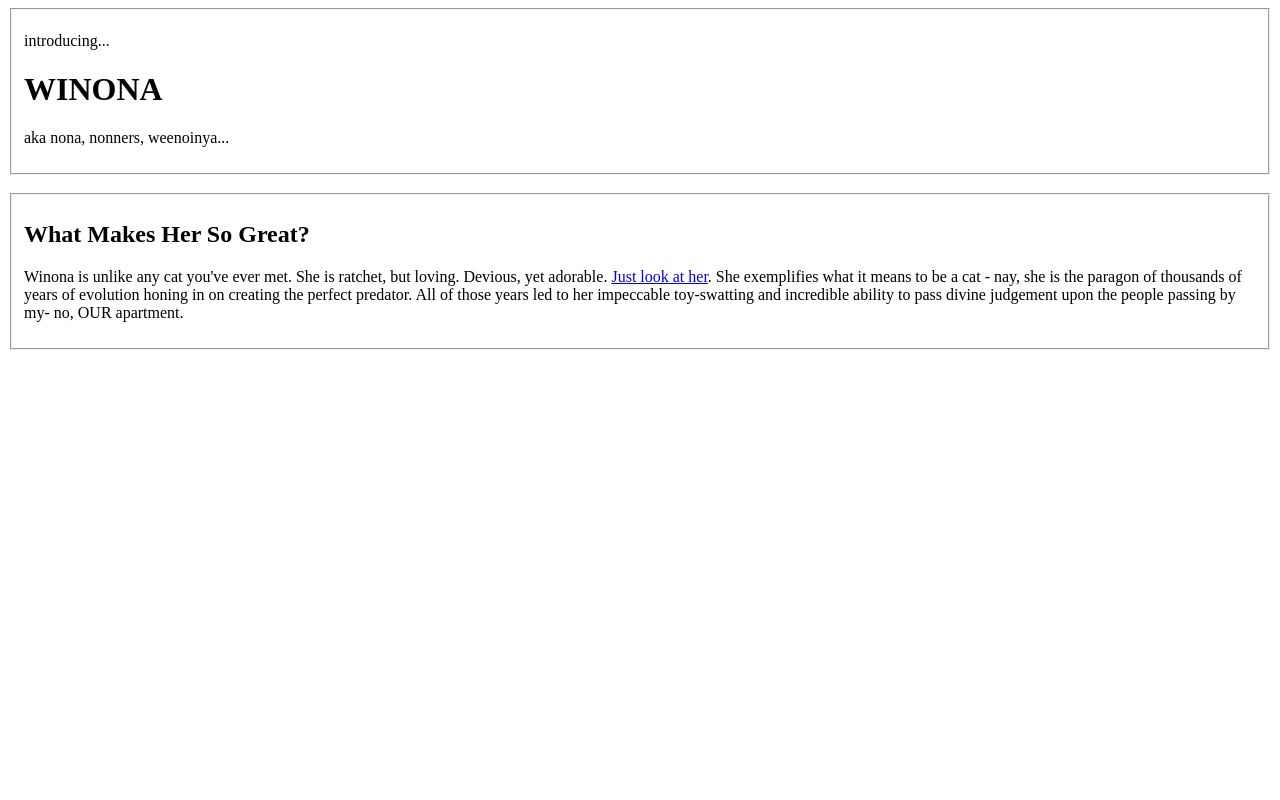
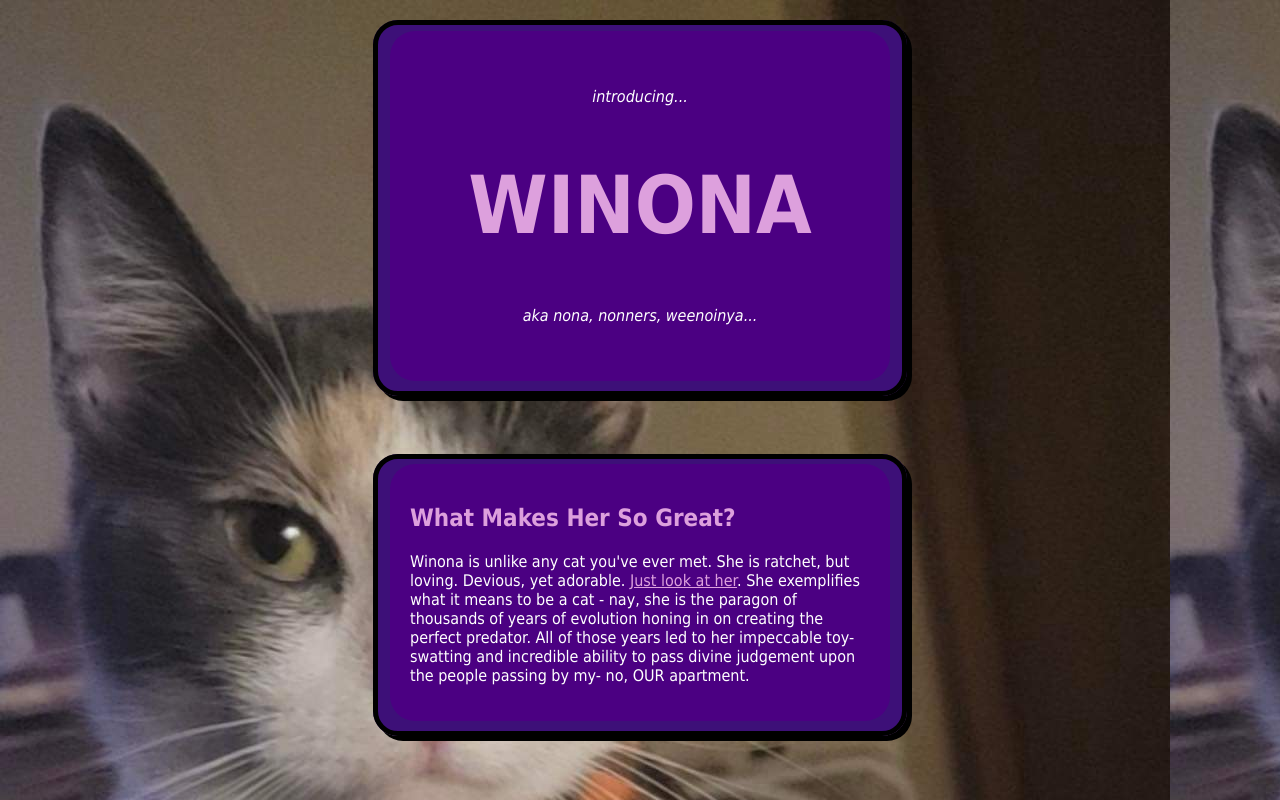
Before and after one commit to aoifebee/aoifebee.github.io, a plain HTML site: page index.html in a window 1280 px wide. Drawn offline with Linux system fonts and the light colour scheme.

Commit message:
updated index.html
fix typo

```diff
--- a/index.html
+++ b/index.html
@@ -4,7 +4,7 @@
     <meta charset="utf-8">
 	<meta name="viewport" content="width=device-width, initial-scale=1.0">
 	<title>Winona Appreciation Page</title>
-	<link rel="stylesheet" href="winona-fanpage-styles.css">
+	<link rel="stylesheet" href="styles.css">
   </head>
   <body>
     <fieldset>
```
